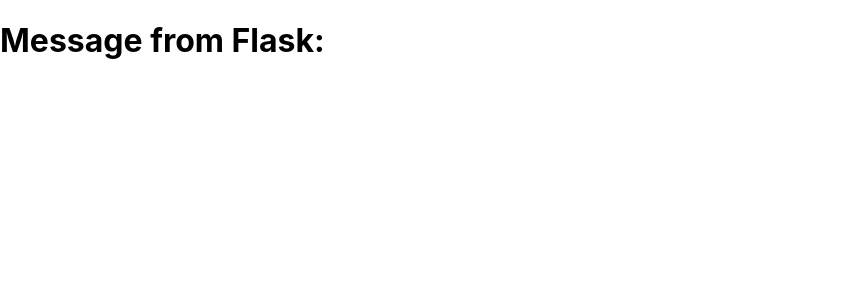
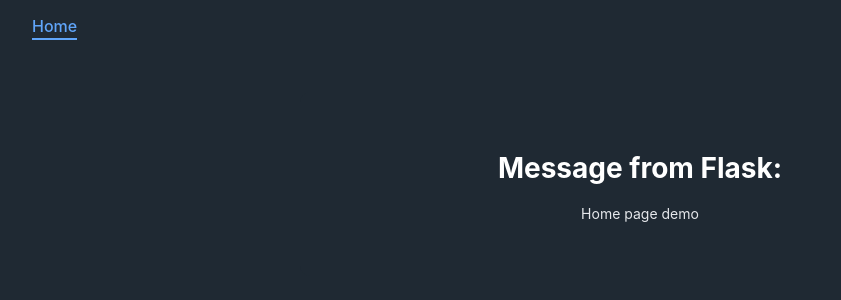
Before and after one commit to Coff1199/CSC-550-Fitness-App, a React (Create React App) app in the folder frontend/: page / in a window 1280 px wide. Shown: the top 300 px of the page, without its empty margins (0-841 px from the left). Built offline with nearby package versions, Linux system fonts and the light colour scheme; no server answers.

Commit message:
changes to frontend and basic setup

```diff
--- a/frontend/src/App.js
+++ b/frontend/src/App.js
@@ -1,21 +1,22 @@
-import React, {useEffect, useState} from "react";
-import axios from "axios";
+import { BrowserRouter, Routes, Route } from "react-router-dom";
+import './styles/App.css';
+import Home from './pages/Home';
+import  Header from './components/Header';
 
 function App() {
-    const [message, setMessage] = useState("");
-
-    useEffect(() => {
-        axios.get("http://localhost:5000/api/message")
-        .then(res => setMessage(res.data.message))
-        .catch(err => console.error(err));
-    }, []);
+    // npm start to run in frontend folder
 
     return (
-        <div>
-            <h1>Message from Flask:</h1>
-            <p>{message}</p>
-        </div>
-    ) // test
+        <>
+            <BrowserRouter>
+                <Header />
+                <Routes>
+                    <Route path="/" element={<Home/>} />
+                    <Route path="/home" element={<Home/>} />
+                </Routes>
+            </BrowserRouter>
+        </>
+    )
 }
 
 export default App;
--- /dev/null
+++ b/frontend/src/components/Header.js
@@ -0,0 +1,26 @@
+import NavItems from './NavItems';
+import '../styles/header.css'
+
+const navigation = [
+    {name: 'Home', href: '/home'}
+    // format {name: 'test', href: '/test'}
+]
+
+export default function Header(props) {
+    return (
+        //website header
+        <>
+        <header className="header">
+            <nav className='nav'>
+                {navigation.map((link) => (
+                    <NavItems
+                        key={link.path}
+                        name={link.name}
+                        path={link.path}
+                    />
+                ))}
+            </nav>
+        </header>
+        </>
+    );
+}
--- /dev/null
+++ b/frontend/src/components/NavItems.js
@@ -0,0 +1,21 @@
+import { NavLink } from "react-router-dom";
+
+export default function navItems({name, path}) {
+    // function for creating our nav links
+    //params
+    //name = string name of the nav item
+    //path = the file path
+    // outputs a react nav link
+
+    return (
+        <NavLink
+            to={path}
+            end={path === "/"}
+            className={({ isActive }) =>
+                isActive ? "link active" : "link"
+            }
+        >
+            {name}
+        </NavLink>
+    );
+}
--- a/frontend/src/pages/home.js
+++ b/frontend/src/pages/home.js
@@ -1,7 +1,26 @@
-export default function home() {
+import React, {useEffect, useState} from "react";
+import axios from "axios";
+import '../styles/home.css'
+
+export default function Home() {
+    const [message, setMessage] = useState("");
+
+    // get message from backend
+    useEffect(() => {
+        axios.get("http://localhost:5000/api/message")
+        .then(res => setMessage(res.data.message))
+        .catch(err => console.error(err));
+    }, []);
+
     return (
         <>
-            <p>Home page demo</p>
+            <div className="home">
+                <div className="home-card">
+                    <h1 className="home-title">Message from Flask:</h1>
+                    <p className="home-message">{message}</p>
+                    <p className="home-subtext">Home page demo</p>
+                </div>
+            </div>
         </>
     );
 }
--- /dev/null
+++ b/frontend/src/styles/header.css
@@ -0,0 +1,98 @@
+/* ===== COLOR VARIABLES ===== */
+:root {
+  --color-bg: #1f2933;
+  --color-text: #ffffff;
+  --color-text-muted: #e5e7eb;
+  --color-accent: #60a5fa;
+
+  --transition-fast: 0.2s ease;
+  --transition-medium: 0.25s ease;
+}
+
+/* ===== HEADER CONTAINER ===== */
+.header {
+  display: flex;
+  justify-content: space-between;
+  align-items: center;
+
+  padding: 16px 32px;
+  background-color: var(--color-bg);
+  color: var(--color-text);
+
+  position: sticky;
+  top: 0;
+  z-index: 1000;
+}
+
+/* ===== LOGO ===== */
+.logo {
+  font-size: 24px;
+  font-weight: 600;
+  letter-spacing: 0.5px;
+}
+
+/* ===== NAV CONTAINER ===== */
+.nav {
+  display: flex;
+  align-items: center;
+  gap: 24px;
+}
+
+/* ===== LINKS ===== */
+.link {
+  position: relative;
+  text-decoration: none;
+  color: var(--color-text-muted);
+  font-size: 16px;
+  font-weight: 500;
+
+  transition: color var(--transition-fast);
+}
+
+/* Hover effect */
+.link:hover {
+  color: var(--color-accent);
+}
+
+/* ===== ACTIVE LINK ===== */
+.link.active {
+  color: var(--color-accent);
+}
+
+/* underline animation */
+.link::after {
+  content: "";
+  position: absolute;
+  left: 0;
+  bottom: -4px;
+
+  width: 0%;
+  height: 2px;
+  background-color: var(--color-accent);
+
+  transition: width var(--transition-medium);
+}
+
+.link:hover::after,
+.link.active::after {
+  width: 100%;
+}
+
+/* ===== RESPONSIVE ===== */
+@media (max-width: 768px) {
+  .header {
+    padding: 12px 20px;
+  }
+
+  .logo {
+    font-size: 20px;
+  }
+
+  .nav {
+    gap: 16px;
+  }
+
+  .link {
+    font-size: 14px;
+  }
+}
--- /dev/null
+++ b/frontend/src/styles/home.css
@@ -0,0 +1,52 @@
+/* ===== VARIABLES ===== */
+:root {
+  --color-bg: #111827;
+  --color-card: #1f2933;
+  --color-text: #ffffff;
+  --color-text-muted: #9ca3af;
+  --color-accent: #60a5fa;
+
+  --spacing-lg: 40px;
+  --spacing-md: 20px;
+
+  --radius: 10px;
+}
+
+/* ===== PAGE CONTAINER ===== */
+.home {
+  min-height: 100vh;
+  padding: var(--spacing-lg);
+  background-color: var(--color-bg);
+  color: var(--color-text);
+}
+
+/* ===== CARD / CONTENT BOX ===== */
+.home-card {
+  max-width: 600px;
+  margin: 0 auto;
+  padding: var(--spacing-lg);
+
+  background-color: var(--color-card);
+  border-radius: var(--radius);
+
+  text-align: center;
+}
+
+/* ===== TITLE ===== */
+.home-title {
+  font-size: 28px;
+  margin-bottom: var(--spacing-md);
+}
+
+/* ===== MESSAGE ===== */
+.home-message {
+  font-size: 18px;
+  color: var(--color-accent);
+  margin-bottom: var(--spacing-md);
+}
+
+/* ===== SUBTEXT ===== */
+.home-subtext {
+  font-size: 14px;
+  color: var(--color-text-muted);
+}
```
Also changed, not shown: frontend/src/styles/App.css (renamed from frontend/src/App.css).
